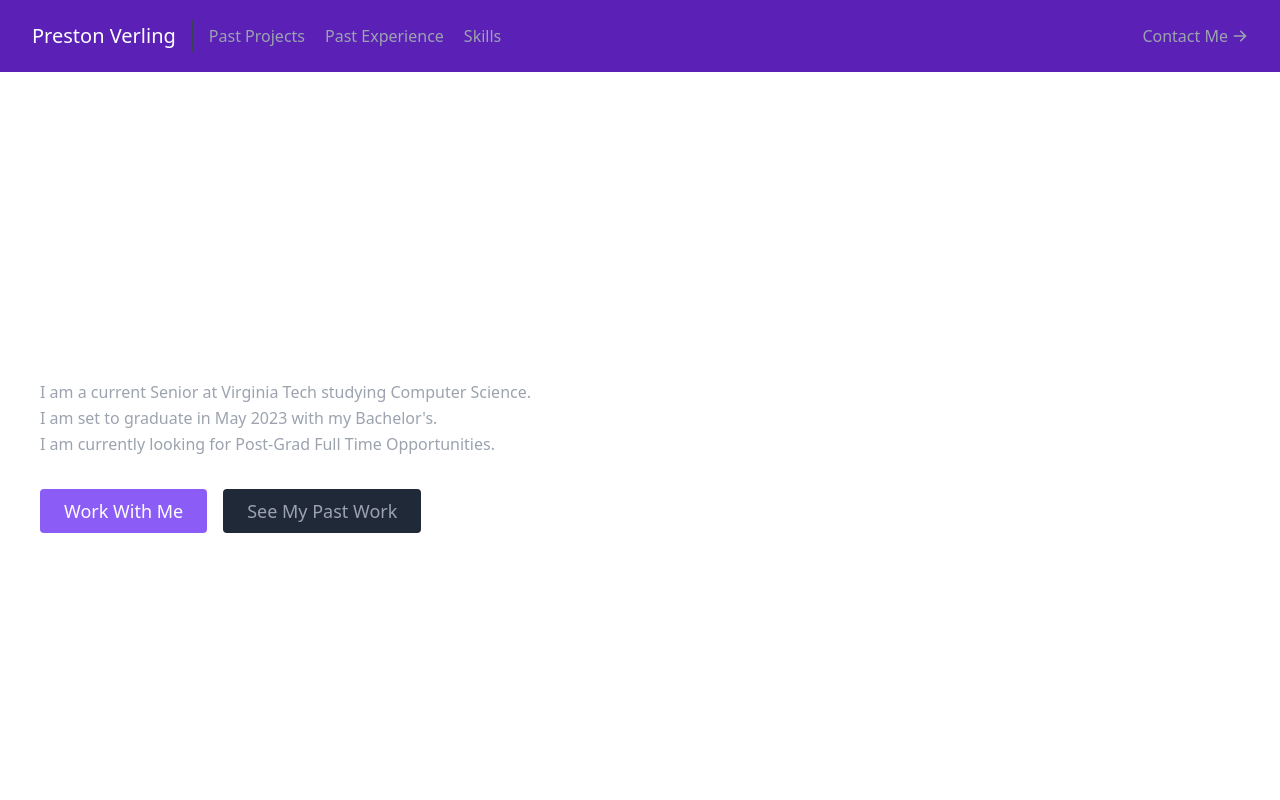
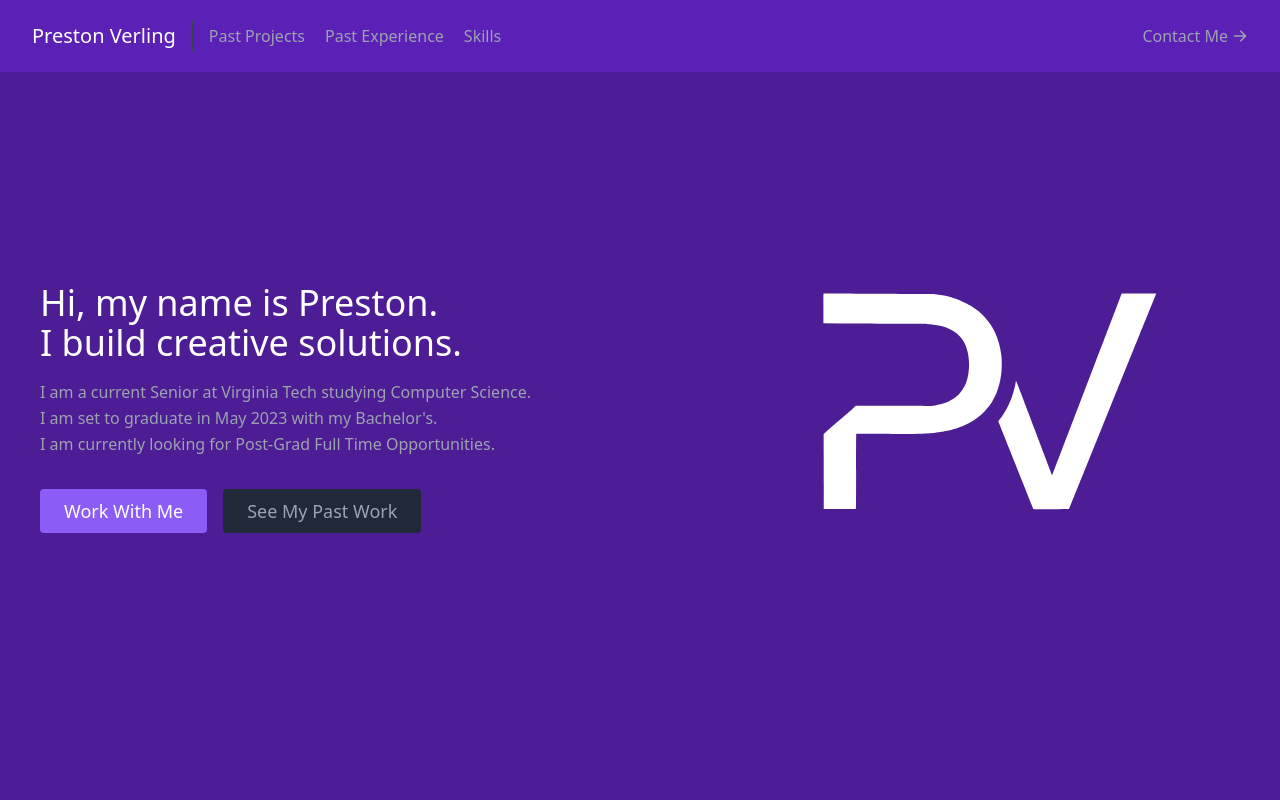
Before and after one commit to PrestonV78/website, a React (Create React App) app: page / in a window 1280 px wide. Shown: the top 800 px of the page. Built offline with nearby package versions, Linux system fonts and the light colour scheme.

Commit message:
Theme v3

```diff
--- a/src/App.js
+++ b/src/App.js
@@ -10,7 +10,7 @@ import End from "./components/End";
 
 export default function App() {
   return (
-    <main className="text-gray-400 bg-stone-900 body-font">
+    <main className="text-gray-400 bg-purple-900 body-font">
       <Navbar />
       <About />
       <Space />
```
